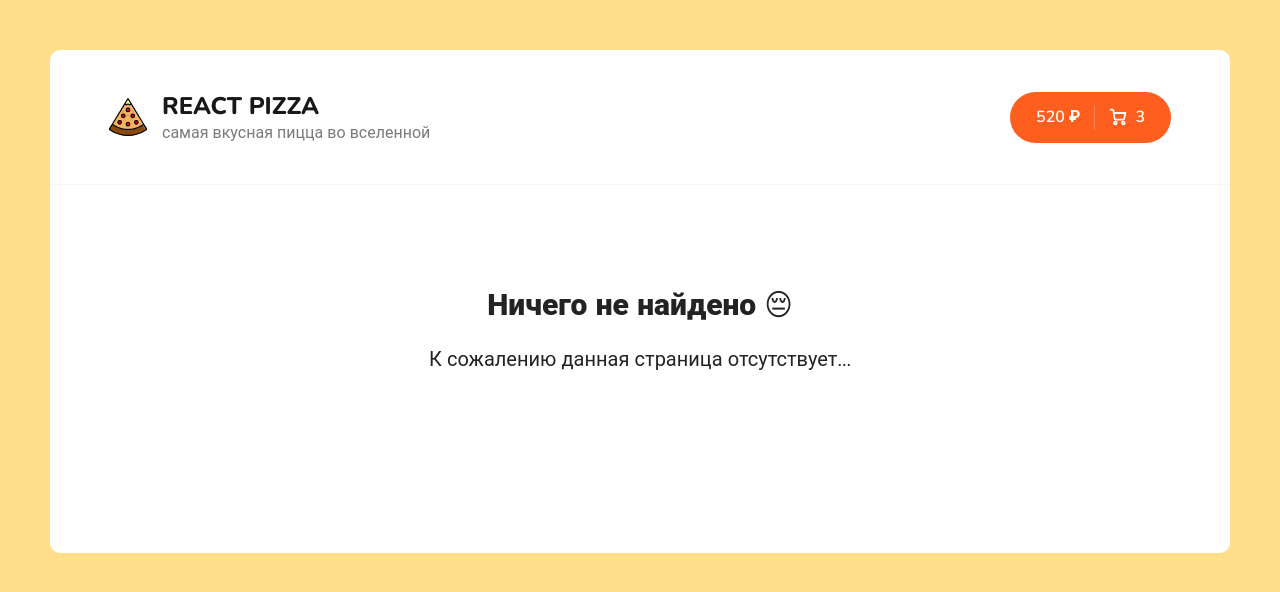
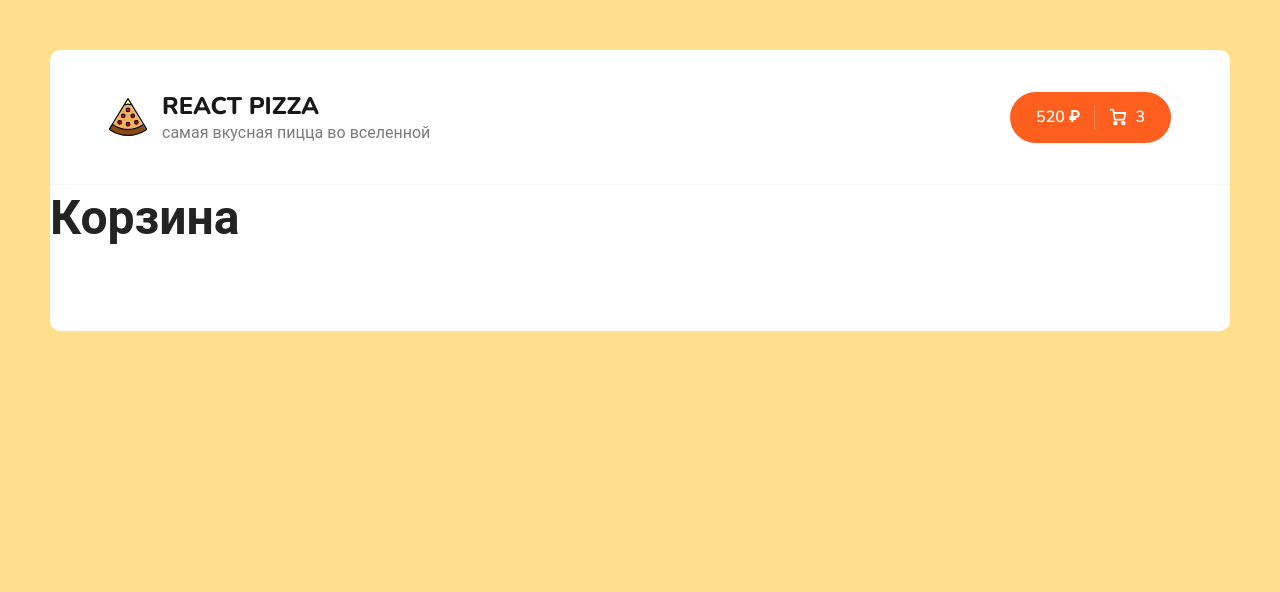
Before and after one commit to mintolime/react-pizza, a React (Create React App) app: page /cart in a window 1280 px wide. Shown: the top 592 px of the page. Built offline with nearby package versions, Linux system fonts and the light colour scheme.

Commit message:
dev: added Cart components

```diff
--- a/src/App.js
+++ b/src/App.js
@@ -3,10 +3,9 @@ import React from 'react';
 import './scss/app.scss';
 import Header from './components/Header';
 import Home from './pages/Home';
+import Cart from './pages/Cart';
 import NotFound from './pages/NotFoundPage/index';
 import { Routes, Route } from 'react-router-dom/dist';
-
-// import pizzas from './assets/pizzas.json';
 
 function App() {
   return (
@@ -14,6 +13,7 @@ function App() {
       <Header />
       <Routes>
         <Route path="/" element={<Home />} />
+        <Route path="/cart" element={<Cart />} />
         <Route path="*" element={<NotFound />} />
       </Routes>
       <div className="content"></div>
--- a/src/components/Header.jsx
+++ b/src/components/Header.jsx
@@ -1,7 +1,10 @@
+import { Link } from 'react-router-dom';
+
 function Header() {
   return (
     <div className="header">
       <div className="container">
+        <Link to="/" >
         <div className="header__logo">
           <img width="38" src="img/pizza-logo.svg" alt="Pizza logo" />
           <div>
@@ -9,8 +12,9 @@ function Header() {
             <p>самая вкусная пицца во вселенной</p>
           </div>
         </div>
+        </Link>
         <div className="header__cart">
-          <a href="/cart.html" className="button button--cart">
+          <Link to="/cart" className="button button--cart">
             <span>520 ₽</span>
             <div className="button__delimiter"></div>
             <svg
@@ -42,7 +46,7 @@ function Header() {
               />
             </svg>
             <span>3</span>
-          </a>
+          </Link>
         </div>
       </div>
     </div>
--- a/src/pages/Cart.jsx
+++ b/src/pages/Cart.jsx
@@ -0,0 +1,7 @@
+import React from 'react';
+
+function Cart() {
+  return <h1>Корзина</h1>;
+}
+
+export default Cart;
--- a/src/pages/NotFoundPage/index.jsx
+++ b/src/pages/NotFoundPage/index.jsx
@@ -1,11 +1,10 @@
 import React from 'react';
 import styles from './NotFound.module.scss';
-console.log(styles);
 
 function NotFound() {
   return (
     <div className={styles.root}>
-      <h1 >Ничего не найдено 😔 </h1>
+      <h1>Ничего не найдено 😔 </h1>
       <p className={styles.decription}>К сожалению данная страница отсутствует...</p>
     </div>
   );
--- a/src/scss/components/_header.scss
+++ b/src/scss/components/_header.scss
@@ -11,6 +11,7 @@
 
   &__logo {
     display: flex;
+    cursor: pointer;
 
     img {
       margin-right: 15px;
```
